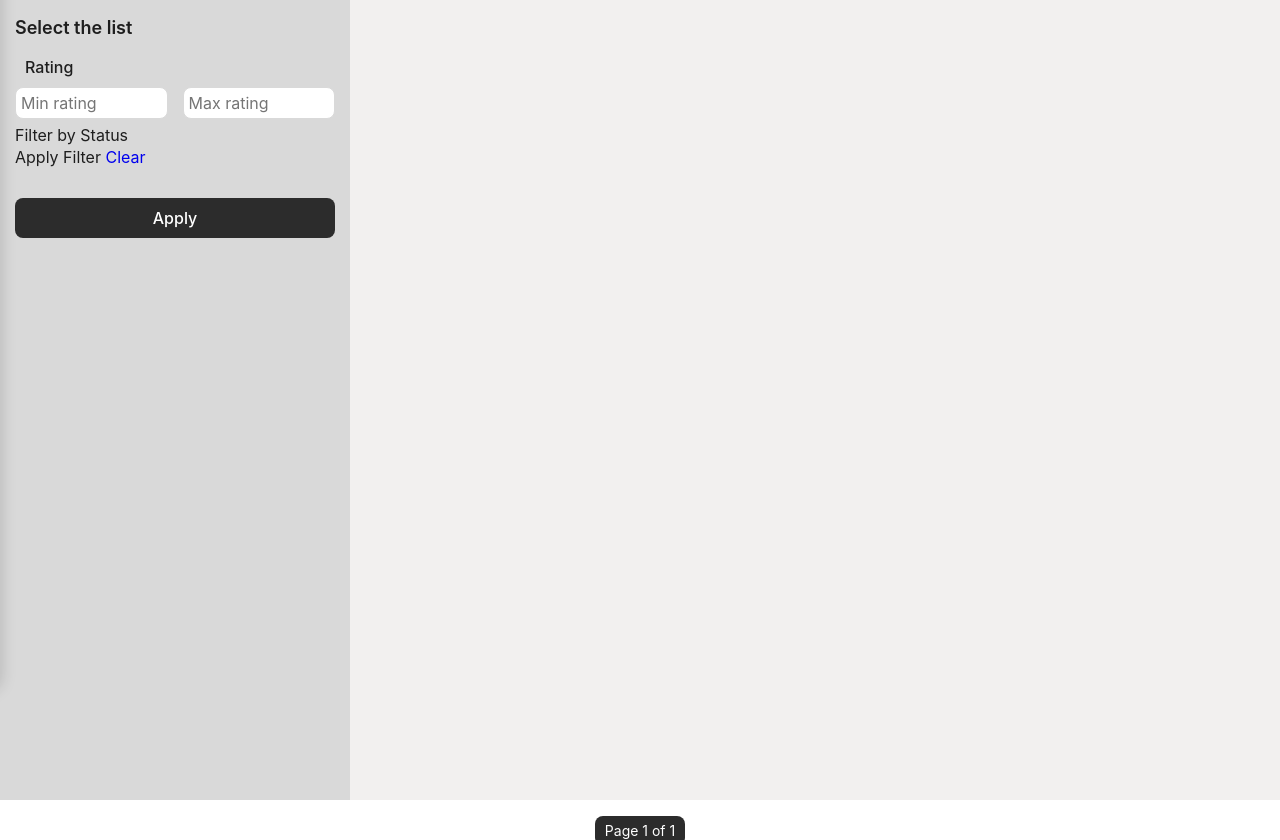
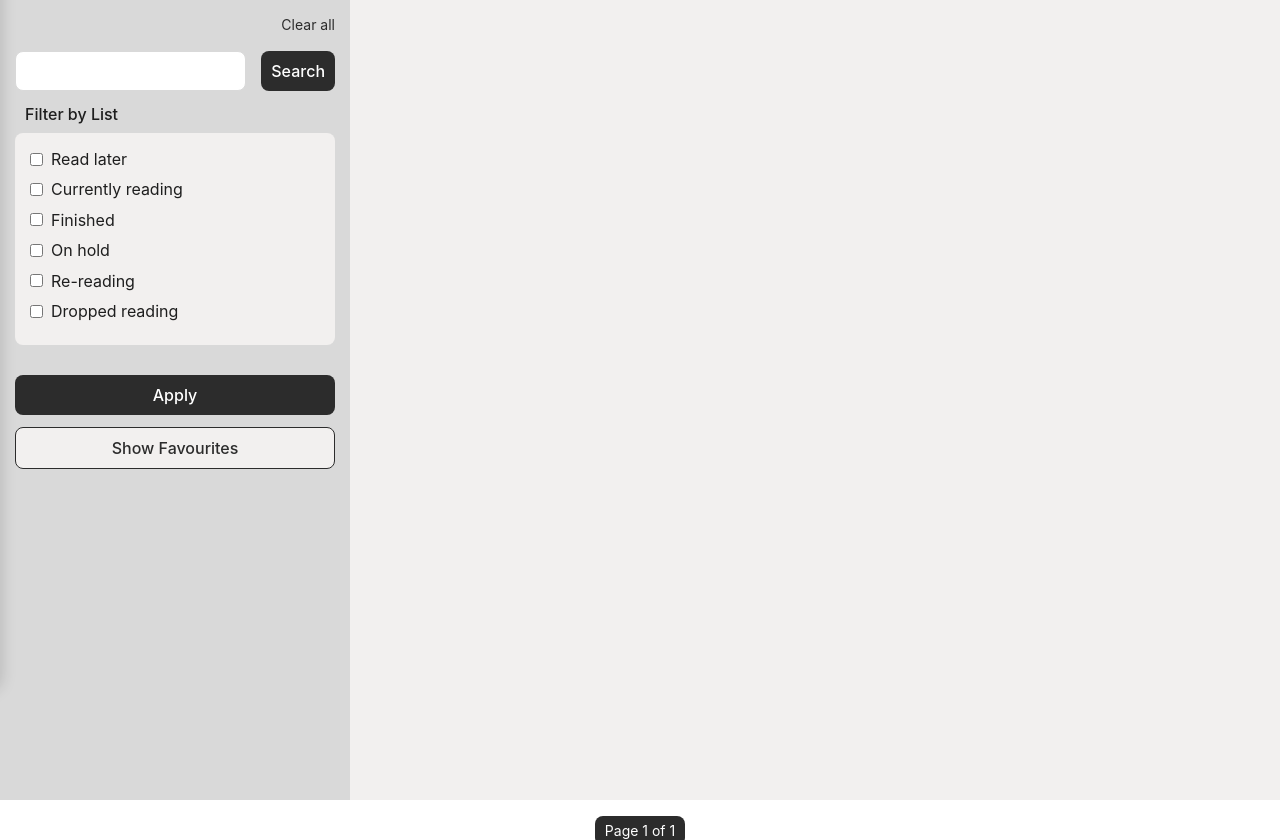
Before and after one commit to andremalille/readie, a Django app: page /books/list/user/ in a window 1280 px wide. Shown: the part 78-918 px from the top of the page. Run offline with Django 3.2, Linux system fonts and the light colour scheme; the visitor is signed in with stand-in values (Sample User, id 1); data that the repository does not hold is empty.

Commit message:
User list info is 90% done

```diff
--- /dev/null
+++ b/app/core/static/css/user-list.css
@@ -0,0 +1,42 @@
+.filter-header{
+justify-content: flex-end;
+}
+.category-search {
+    display: flex;
+    gap: 15px;
+    margin-bottom: var(--space-md);
+}
+
+.category-search input {
+    flex: 1.2;
+    width: 100%;
+    font-size: 14px;
+    padding: 8px 10px;
+    background-color: var(--color-white);
+    border: 1px solid var(--color-border);
+    border-radius: var(--radius);
+    font-size: var(--font-size);
+    color: var(--color-text);
+}
+
+.checkboxes-container {
+    max-height: fit-content;
+}
+
+.checkbox-item {
+    margin-bottom: var(--space-sm);
+}
+
+.checkbox-item label {
+    display: flex;
+    align-items: center;
+    cursor: pointer;
+}
+
+.checkbox-item label input {
+    margin-right: var(--space-sm);
+}
+
+.checkbox-text {
+    font-size: 14px;
+}
--- a/app/templates/user_list.html
+++ b/app/templates/user_list.html
@@ -8,7 +8,8 @@
     <link rel="stylesheet" href="{% static 'css/reset.css' %}" />
     <link rel="stylesheet" href="{% static 'css/book-list.css' %}?v=1" />
     <link rel="icon" href="{% static 'images/favicon.png' %}" type="image/x-icon">
-    <link rel="stylesheet" href="{% static 'css/side-menu-style.css' %}"/>
+    <link rel="stylesheet" href="{% static 'css/side-menu-style.css' %}" />
+    <link rel="stylesheet" href="{% static 'css/user-list.css' %}">
     <title>User Lists</title>
 </head>
 
@@ -19,9 +20,9 @@
         <div class="burger-menu-container">
             <button class="burger-menu-btn" id="burgerMenuBtn" aria-label="Open menu">
                 <svg width="24" height="24" viewBox="0 0 24 24" fill="none" xmlns="http://www.w3.org/2000/svg">
-                <path d="M3 6H21" stroke="#1e1e1e" stroke-width="2" stroke-linecap="round"/>
-                <path d="M3 12H21" stroke="#1e1e1e" stroke-width="2" stroke-linecap="round"/>
-                <path d="M3 18H21" stroke="#1e1e1e" stroke-width="2" stroke-linecap="round"/>
+                    <path d="M3 6H21" stroke="#1e1e1e" stroke-width="2" stroke-linecap="round" />
+                    <path d="M3 12H21" stroke="#1e1e1e" stroke-width="2" stroke-linecap="round" />
+                    <path d="M3 18H21" stroke="#1e1e1e" stroke-width="2" stroke-linecap="round" />
                 </svg>
             </button>
         </div>
@@ -141,41 +142,35 @@
     <main>
         <div class="filters">
             <div class="filter-header">
-                <h2>Select the list</h2>
+                <a href="{% url 'user_list' %}" class="clear-filters">Clear all</a>
             </div>
             <form method="get" class="filter-form">
-
-                <div class="filter-section">
-                    <h3 class="filter-title">Rating</h3>
-                    <div class="range-inputs">
-                        <input type="number" name="rating_min" class="number-input" min="0" max="5" step="0.1"
-                        {% if                            form.rating_min.value %} value="{{ form.rating_min.value }}" {% endif %}
-                            placeholder="{{ form.rating_min.label }}">
-                        <input type="number" name="rating_max" class="number-input" min="0" max="5" step="0.1"
-                        {% if                            form.rating_max.value %} value="{{ form.rating_max.value }}" {% endif %}
-                            placeholder="{{ form.rating_max.label }}">
-                    </div>
+                <div class="category-search">
+                    {{ form.q }}
+                    <button type="submit" name="action" value="search" class="filter-button">Search</button>
                 </div>
 
                 <fieldset>
-            <legend>Filter by Status</legend>
+                    <legend class="filter-title">Filter by List</legend>
+                    <div id="category-checkboxes" class="checkboxes-container">
                         {% for checkbox in form.statuses %}
-            <div class="radio-item">
+                        <div class="checkbox-item">
                             <label>
-                    {{ radio.tag }} {{ radio.choice_label }}
+                                {{ checkbox.tag }}
+                                {{ checkbox.choice_label }}
                             </label>
                         </div>
                         {% endfor %}
-            <button type="submit" name="action" value="filter">Apply Filter</button>
-            <a href="{% url 'user_list' %}" class="btn">Clear</a>
+                    </div>
                 </fieldset>
-
-
                 <div class="filter-actions">
                     <button type="submit" name="action" value="filter" class="filter-button">Apply</button>
+                    <button type="submit" name="action" value="favourites" class="recommend-button">Show
+                        Favourites</button>
                 </div>
             </form>
         </div>
+
         <div class="book-cards-container">
             {% for book in page_obj %}
             <div class="book-card">
@@ -192,7 +187,9 @@
                     </div>
                     {% endif %}
                 </div>
-                <a href="{% url 'user_book_info' pk=book.pk %}"><h2 class="book-title">{{ book.book }}</h2></a>
+                <a href="{% url 'user_book_info' pk=book.pk %}">
+                    <h2 class="book-title">{{ book.book }}</h2>
+                </a>
                 <div class="book-info">
                     <p class="book-year">Status: {{ book.get_status_display }}</p>
                     <p class="book-year">Pages: {{ book_list.pages_read }} of {{ book.num_pages }}</p>
```
Lines whose indentation alone changed are shown as unchanged.
